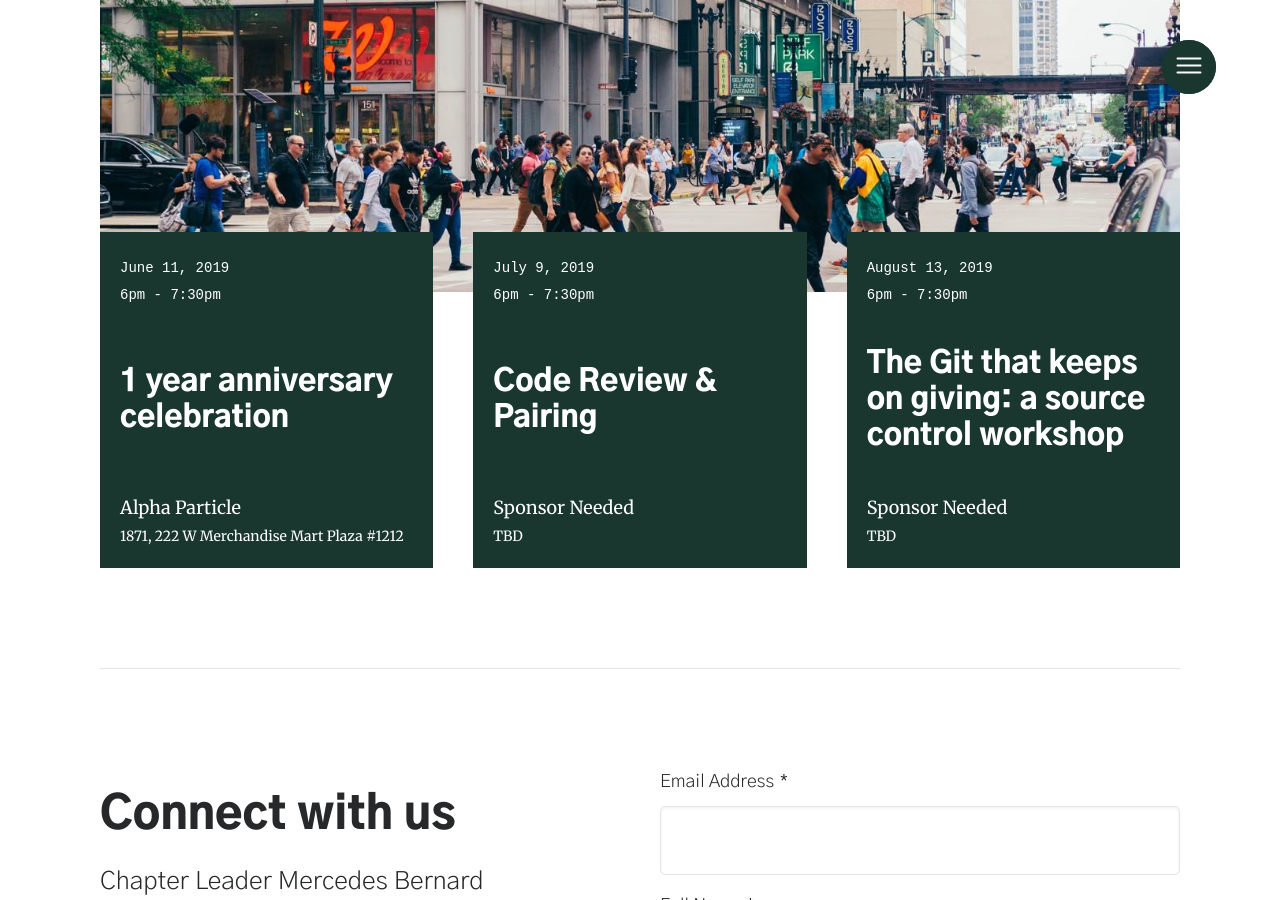
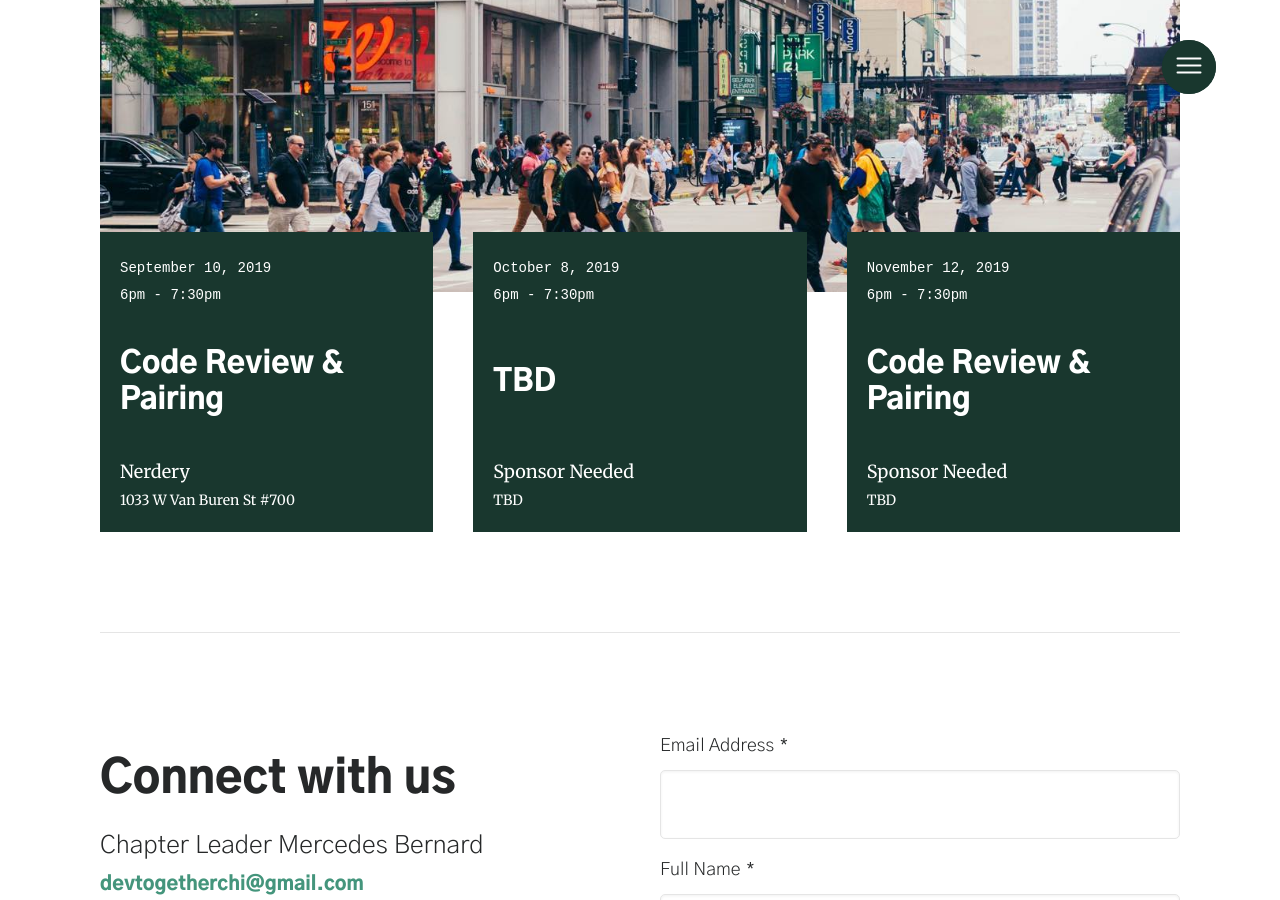
Before and after one commit to mercedesb/dev-together, a Jekyll site: the page built from docs/chapters/chicago.html, in a window 1280 px wide and 900 px high, scrolled down 467 px. Built offline with Jekyll 4.4.1, drawn with Linux system fonts in a browser that asks for light colours; some web fonts are replaced.

Commit message:
update upcoming Chi events

```diff
--- a/docs/_data/events.json
+++ b/docs/_data/events.json
@@ -1,27 +1,27 @@
 [
   {
     "chapter": "Chi",
-    "name": "1 year anniversary celebration",
-    "displayDate": "June 11, 2019",
-    "date": "2019-06-11",
+    "name": "Code Review & Pairing",
+    "displayDate": "September 10, 2019",
+    "date": "2019-09-10",
     "time": "6pm - 7:30pm",
-    "sponsor": "Alpha Particle",
-    "location": "1871, 222 W Merchandise Mart Plaza #1212"
+    "sponsor": "Nerdery",
+    "location": "1033 W Van Buren St #700"
   },
   {
     "chapter": "Chi",
-    "name": "Code Review & Pairing",
-    "displayDate": "July 9, 2019",
-    "date": "2019-07-09",
+    "name": "TBD",
+    "displayDate": "October 8, 2019",
+    "date": "2019-10-08",
     "time": "6pm - 7:30pm",
     "sponsor": "Sponsor Needed",
     "location": "TBD"
   },
   {
     "chapter": "Chi",
-    "name": "The Git that keeps on giving: a source control workshop",
-    "displayDate": "August 13, 2019",
-    "date": "2019-08-13",
+    "name": "Code Review & Pairing",
+    "displayDate": "November 12, 2019",
+    "date": "2019-11-12",
     "time": "6pm - 7:30pm",
     "sponsor": "Sponsor Needed",
     "location": "TBD"
```
